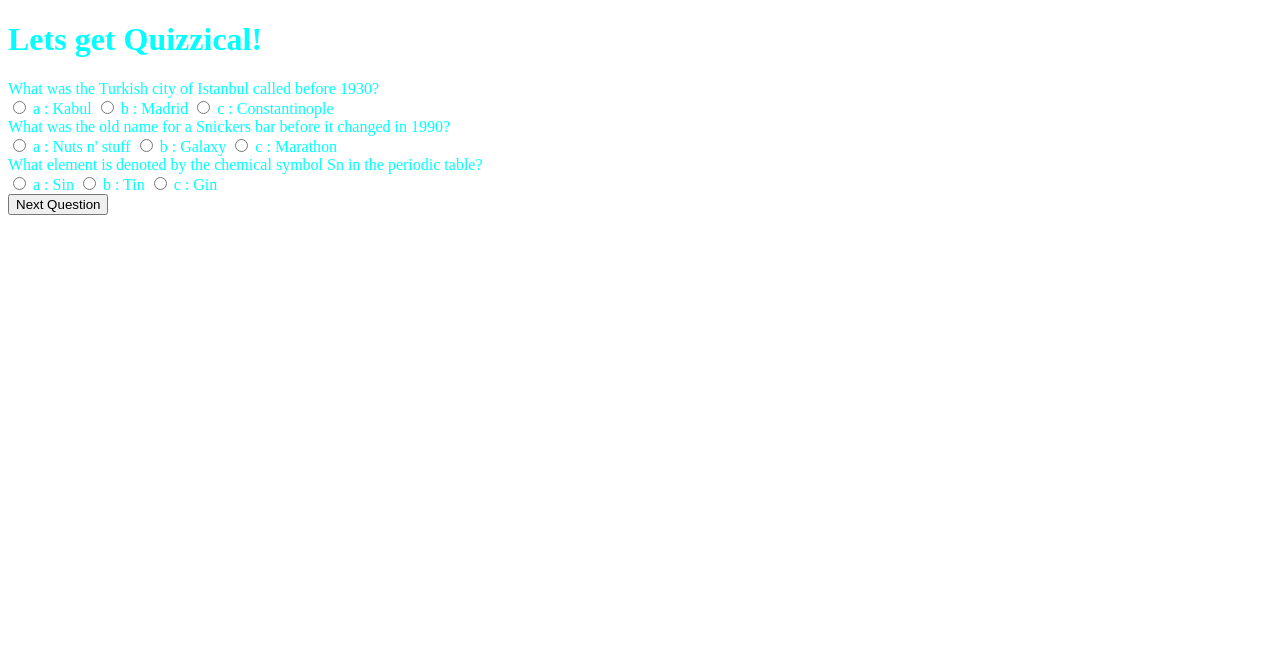
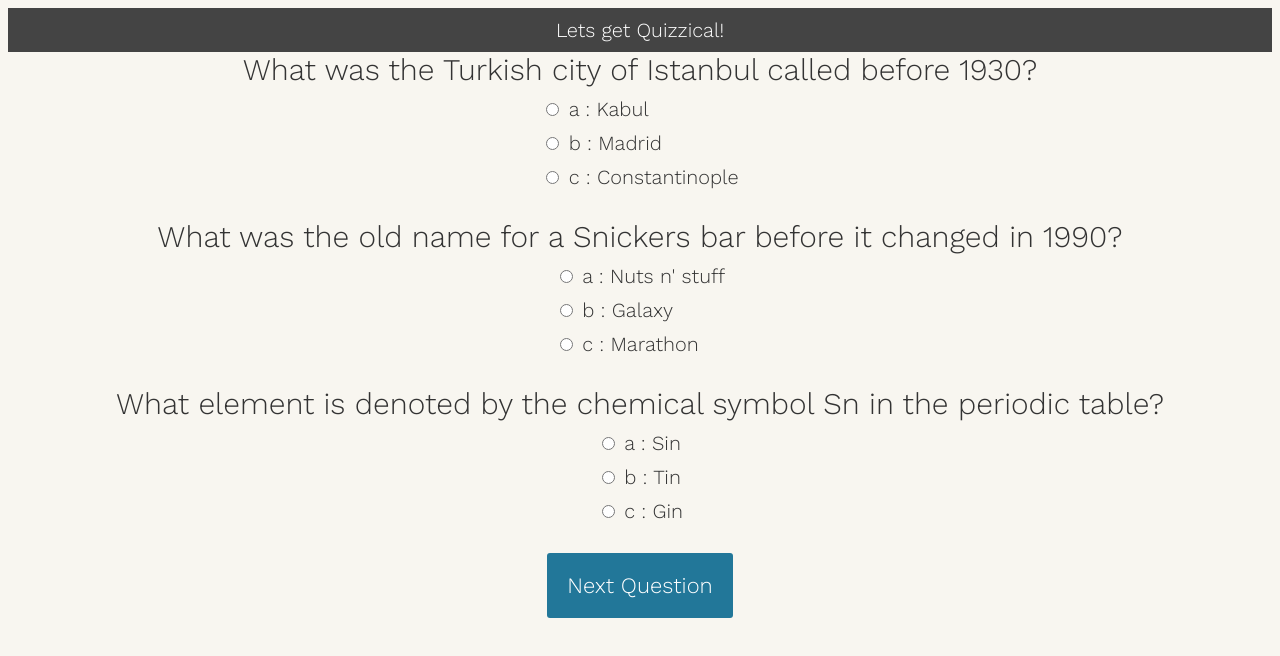
Before and after one commit to GregO44/lets-get-quizzical-, a plain HTML site: page index.html in a window 1280 px wide. Drawn offline with nearby package versions, Linux system fonts and the light colour scheme.

Commit message:
add basic style rules

```diff
--- a/assets/css/style.css
+++ b/assets/css/style.css
@@ -1,3 +1,51 @@
+@import url(https://fonts.googleapis.com/css?family=Work+Sans:300,600);
+
 body {
-    color: aqua;
+	font-size: 20px;
+	font-family: 'Work Sans', sans-serif;
+	color: #333;
+    font-weight: 300;
+    text-align: center;
+    background-color: #f8f6f0;
 }
+
+h1 {
+    font-weight: 300;
+    margin: 0px;
+    padding: 10px;
+    font-size: 20px;
+    background-color: #444;
+    color: #fff;
+}
+
+.question {
+    font-size: 30px;
+    margin-bottom: 10px;
+}
+
+.answers {
+    margin-bottom: 20px;
+    text-align: left;
+    display: inline-block;
+}
+
+.answers label {
+    display: block;
+    margin-bottom: 10px;
+}
+
+button {
+    font-family: 'Work Sans', sans-serif;
+	font-size: 22px;
+	background-color: #279;
+	color: #fff;
+	border: 0px;
+	border-radius: 3px;
+	padding: 20px;
+	cursor: pointer;
+	margin-bottom: 20px;
+}
+
+button:hover {
+	background-color: #38a;
+}
--- a/assets/js/script.js
+++ b/assets/js/script.js
@@ -1,14 +1,13 @@
 (function(){
-    // Functions
+    // Function
     function buildQuiz(){
 
       const output = [];
 
-      // for each question...
       myQuestions.forEach(
         (currentQuestion, questionNumber) => {
 
-          // variable to store the list of possible answers
+          // variable to store the list of answers
           const answers = [];
 
           for(letter in currentQuestion.answers){
```
